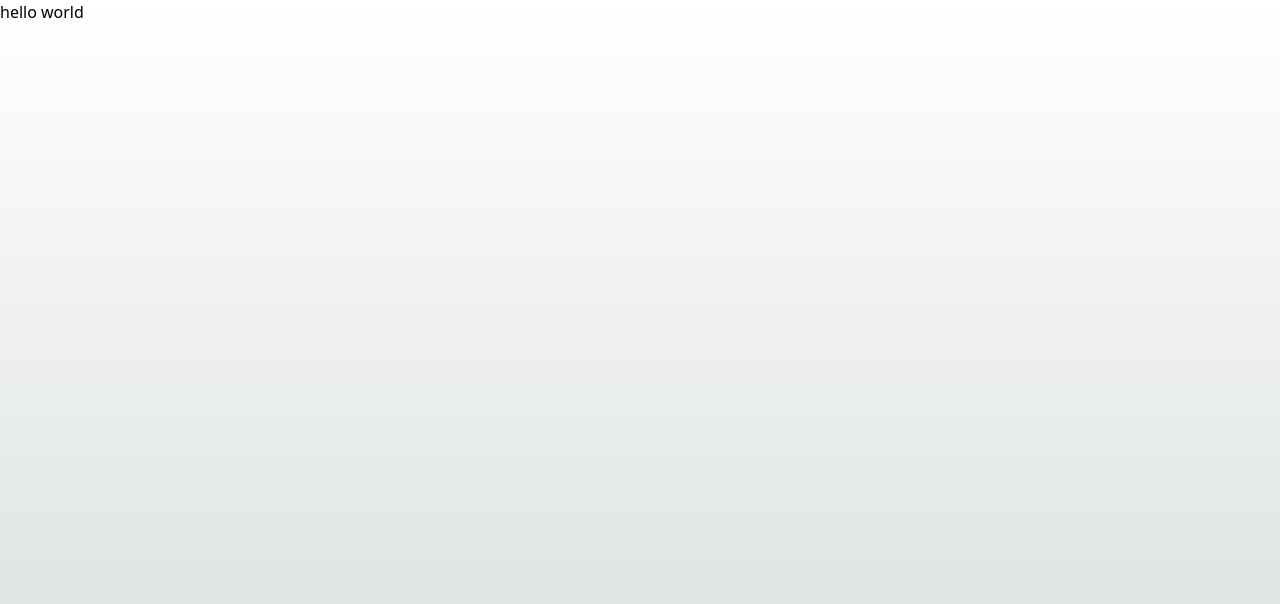
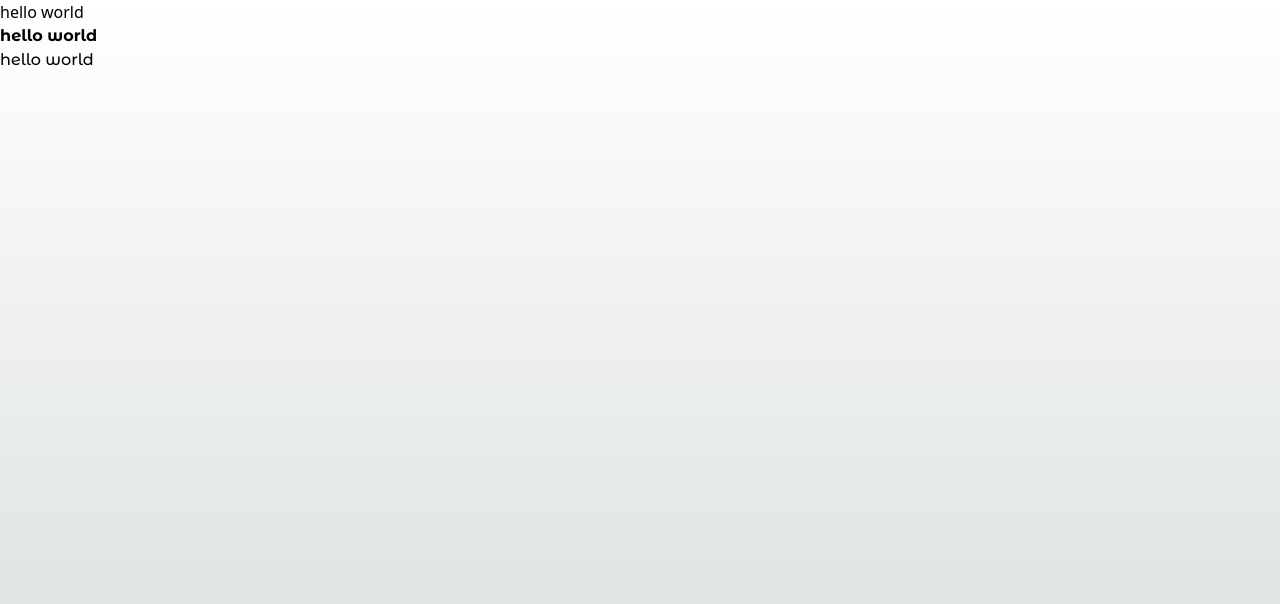
Before and after one commit to sazukeR/belic-shop, a Next.js app: page / in a window 1280 px wide. Shown: the top 604 px of the page. Built offline with nearby package versions, Linux system fonts and the light colour scheme.

Commit message:
Add fonts config

```diff
--- a/src/app/globals.css
+++ b/src/app/globals.css
@@ -53,6 +53,10 @@ body {
  animation-name: fadeIn;
 }
 
+.font-montserrat {
+ font-family: var(--font-montserrat-alternates), sans-serif;
+}
+
 .btn-primary {
  @apply bg-blue-600 hover:bg-blue-800 text-white py-2 px-4 rounded transition-all;
 }
--- a/src/app/layout.tsx
+++ b/src/app/layout.tsx
@@ -1,16 +1,8 @@
 import type { Metadata } from "next";
-import { Geist, Geist_Mono } from "next/font/google";
+
+import { inter, titleFont } from "@/config/fonts";
+
 import "./globals.css";
-
-const geistSans = Geist({
-  variable: "--font-geist-sans",
-  subsets: ["latin"],
-});
-
-const geistMono = Geist_Mono({
-  variable: "--font-geist-mono",
-  subsets: ["latin"],
-});
 
 export const metadata: Metadata = {
  title: "Create Next App",
@@ -21,7 +13,7 @@ export default function RootLayout({ children }: LayoutProps<"/">) {
  return (
   <html
    lang="en"
-      className={`${geistSans.variable} ${geistMono.variable} h-full antialiased`}
+   className={`${inter.variable}  ${titleFont.variable} h-full antialiased`}
   >
    <body className="min-h-full flex flex-col">{children}</body>
   </html>
--- a/src/app/page.tsx
+++ b/src/app/page.tsx
@@ -1,7 +1,11 @@
+import { titleFont } from "@/config/fonts";
+
 export default function Home() {
  return (
   <main className="">
    <h1>hello world</h1>
+   <h1 className={`${titleFont.className} font-bold`}>hello world</h1>
+   <h1 className={titleFont.className}>hello world</h1>
   </main>
  );
 }
--- /dev/null
+++ b/src/config/fonts.ts
@@ -0,0 +1,12 @@
+import { Inter, Montserrat_Alternates } from "next/font/google";
+
+export const inter = Inter({
+ variable: "--font-inter",
+ subsets: ["latin"],
+});
+
+export const titleFont = Montserrat_Alternates({
+ variable: "--font-montserrat-alternates",
+ subsets: ["latin"],
+ weight: ["500", "700"],
+});
```
Lines whose indentation alone changed are shown as unchanged.
